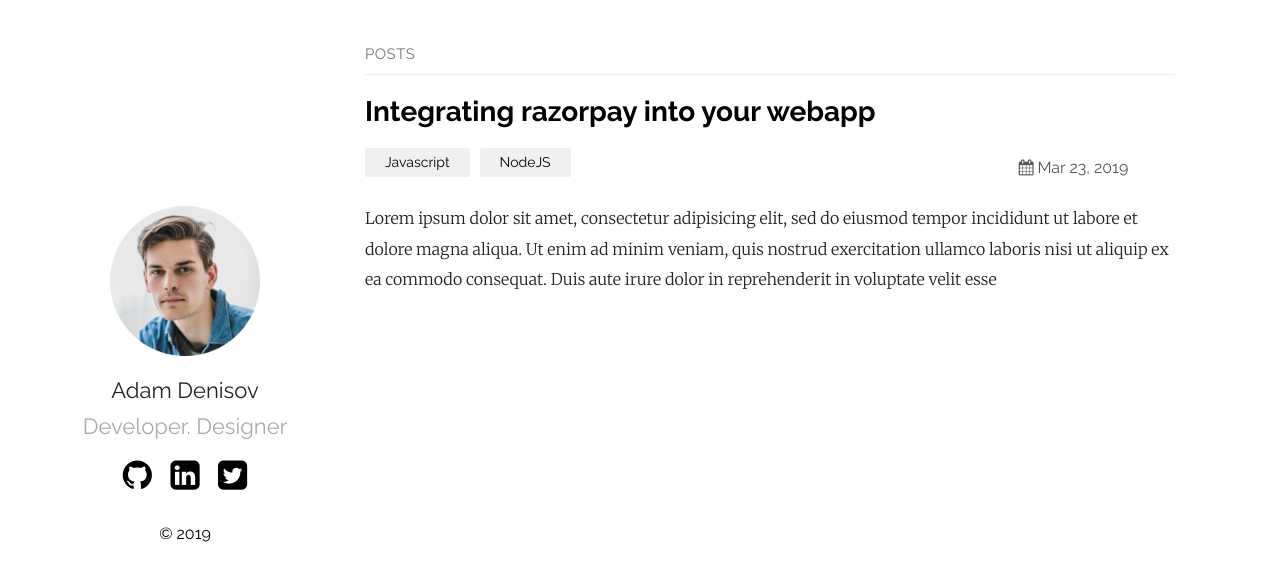
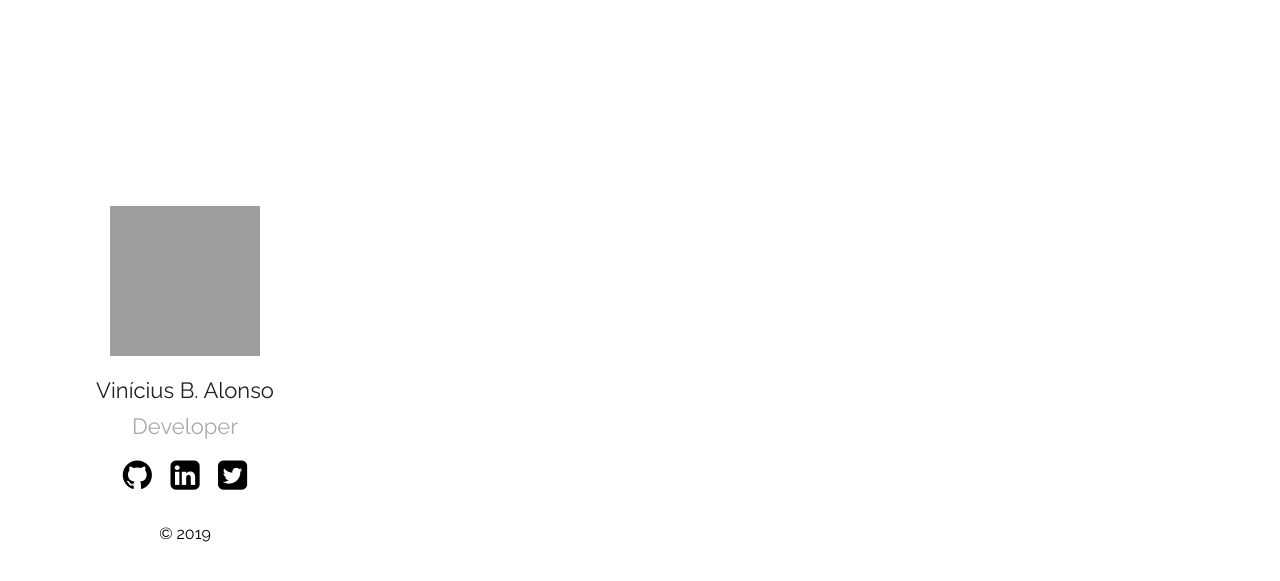
Before and after one commit to viniciusalonso/viniciusalonso.github.io, a Jekyll site: the page built from index.md, in a window 1280 px wide. Shown: the top 581 px of the page. Built offline with Jekyll 4.4.1, drawn with Linux system fonts in a browser that asks for light colours; grey boxes are pictures that could not be loaded.

Commit message:
Initial configuration to blog

````diff
--- a/_config.yml
+++ b/_config.yml
@@ -1,10 +1,9 @@
-title: Your awesome title
-author: GitHub User
-email: your-email@domain.com
+title: My personal blog
+author: viniciusalonso
+email: vba321@hotmail.com
 description: > # this means to ignore newlines until "show_exerpts:"
-  Write an awesome description for your new site here. You can edit this
-  line in _config.yml. It will appear in your document head meta (for
-  Google search results) and in your feed.xml site description.
+  I'm a sofware developer with 6 years of experience.
+  In this blog I'd like to share some ideas about OO, TDD, sofware engineer and more.
 show_excerpts: true # set to true to show excerpts on the homepage
 
 # Minima date format
@@ -12,16 +11,16 @@
 sass:
   sass_dir: _sass
 plainwhite:
-  name: Adam Denisov
-  tagline: Developer. Designer
+  name: Vinícius B. Alonso
+  tagline: Developer
   date_format: "%b %-d, %Y"
   sitemap: true # set to true to generate sitemap.xml content
 
   # generate social links in footer
   social_links:
-    twitter: thelehhman
-    github:  thelehhman
-    linkedIn: in/thelehhman
+    twitter: alonsoemacao
+    github:  viniciusalonso
+    linkedIn: in/viniciusbalonso
     rss: rss
     # dribbble: jekyll
     # facebook: jekyll
--- a/_layouts/default.html
+++ b/_layouts/default.html
@@ -6,7 +6,7 @@
 <body>
 	<main class="container">
 		<section class="about">
-			<img src="{{ "/assets/portfolio.png" | relative_url }}" alt="{{ site.plainwhite.name }}">
+			<img src="{{ "https://avatars0.githubusercontent.com/u/4620253?s=400&u=dd0cec00d963c3021754bc9581d7d7d1e6451af3&v=4" | relative_url }}" alt="{{ site.plainwhite.name }}">
 			<h2>{{ site.plainwhite.name }}</h2>
 			<p class="tagline">{{ site.plainwhite.tagline }}</p>
 			<ul class="social">
--- a/_posts/2019-03-23-welcome-to-jekyll.markdown
+++ /dev/null
@@ -1,28 +0,0 @@
----
-layout: post
-title:  "Integrating razorpay into your webapp"
-date:   2019-03-23 21:03:36 +0530
-categories: Javascript NodeJS
----
-Lorem ipsum dolor sit amet, consectetur adipisicing elit, sed do eiusmod tempor incididunt ut labore et dolore magna aliqua. Ut enim ad minim veniam, quis nostrud exercitation ullamco laboris nisi ut aliquip ex ea commodo consequat. Duis aute irure dolor in reprehenderit in voluptate velit esse
-
-```javascript
-const Razorpay = require('razorpay');
-
-let rzp = Razorpay({
-	key_id: 'KEY_ID',
-	secret: 'name'
-});
-
-// capture request
-rzp.capture(payment_id, cost)
-	.then(function (data) {
-		return 2;
-	})
-```
-
-Check out the [Jekyll docs][jekyll-docs] for more info on how to get the most out of Jekyll. File all bugs/feature requests at [Jekyll’s GitHub repo][jekyll-gh]. If you have questions, you can ask them on [Jekyll Talk][jekyll-talk].
-
-[jekyll-docs]: https://jekyllrb.com/docs/home
-[jekyll-gh]:   https://github.com/jekyll/jekyll
-[jekyll-talk]: https://talk.jekyllrb.com/
````
